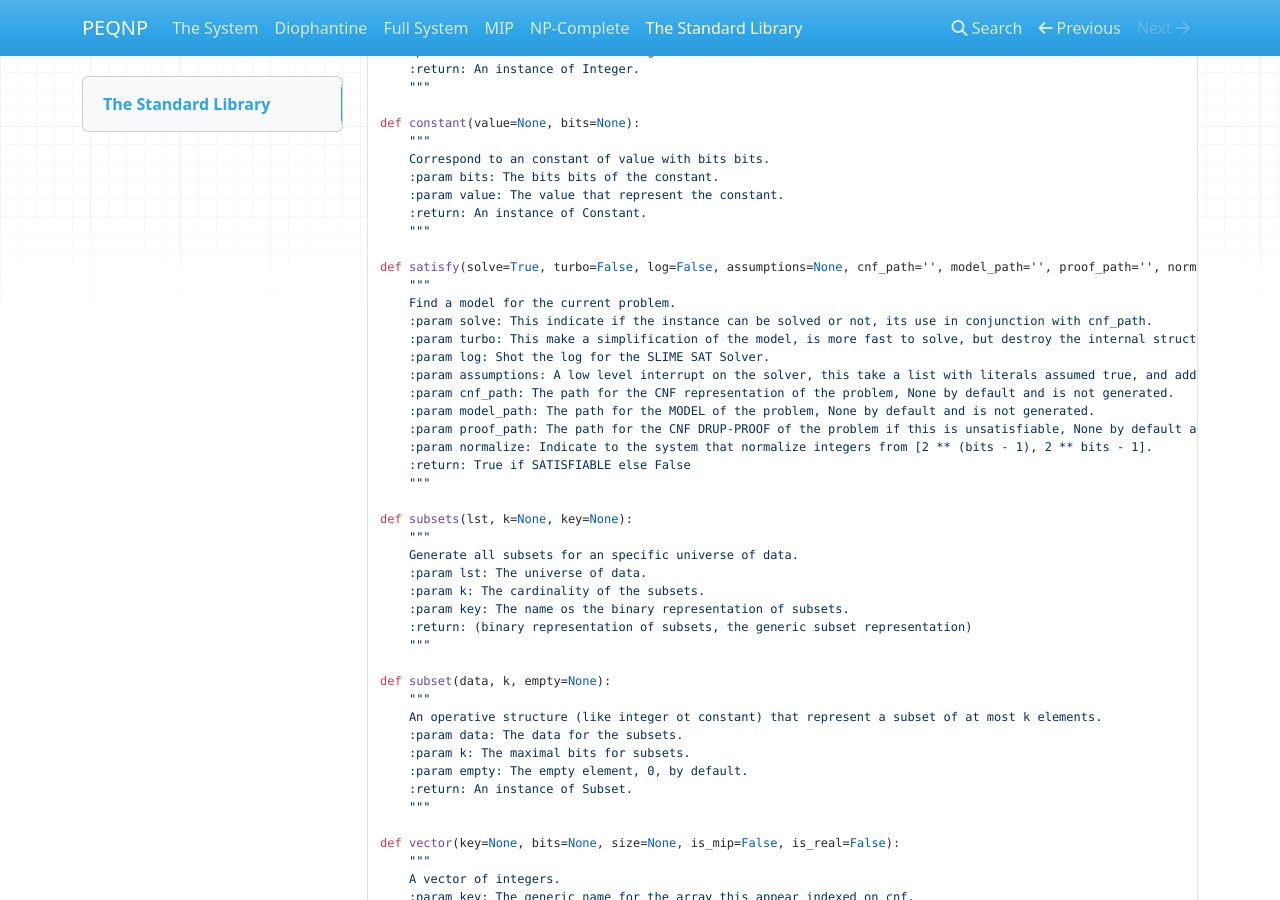
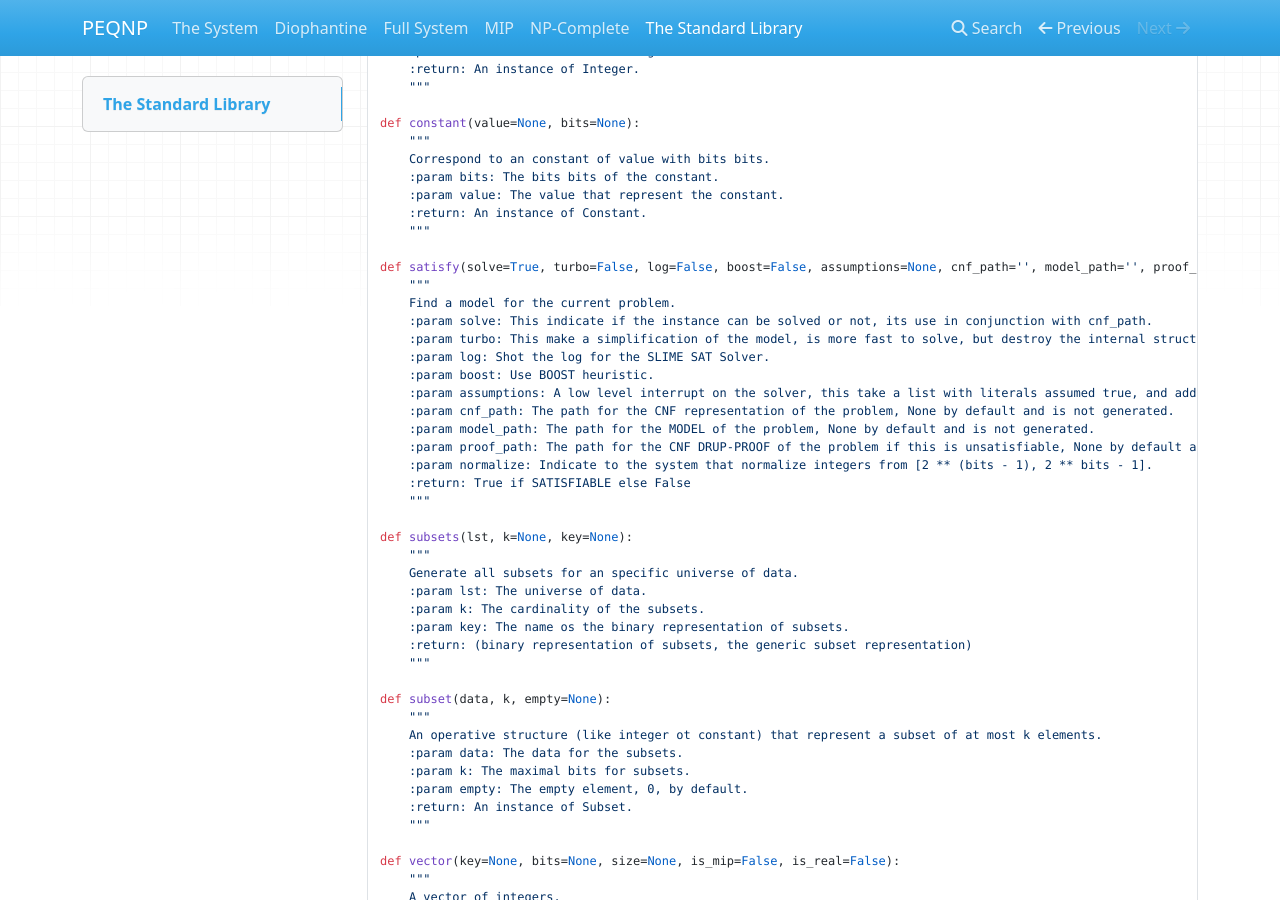
Before and after one commit to maxtuno/PEQNP, an MkDocs documentation site: the page built from docs/stdlib.md, in a window 1280 px wide and 900 px high, scrolled down 591 px. Built offline with MkDocs 1.6.1, drawn with Linux system fonts in a browser that asks for light colours; nearby versions of some CDN libraries; a script that is not in the unit is left out.

Commit message:
Update stdlib.md

```diff
--- a/docs/stdlib.md
+++ b/docs/stdlib.md
@@ -40,12 +40,13 @@ def constant(value=None, bits=None):
     :return: An instance of Constant.
     """
 
-def satisfy(solve=True, turbo=False, log=False, assumptions=None, cnf_path='', model_path='', proof_path='', normalize=False):
+def satisfy(solve=True, turbo=False, log=False, boost=False, assumptions=None, cnf_path='', model_path='', proof_path='', normalize=False):
     """
     Find a model for the current problem.
     :param solve: This indicate if the instance can be solved or not, its use in conjunction with cnf_path.
     :param turbo: This make a simplification of the model, is more fast to solve, but destroy the internal structure of the problem, need regenerate, and gent only one solution.
     :param log: Shot the log for the SLIME SAT Solver.
+    :param boost: Use BOOST heuristic.
     :param assumptions: A low level interrupt on the solver, this take a list with literals assumed true, and add to the hig level model.
     :param cnf_path: The path for the CNF representation of the problem, None by default and is not generated.
     :param model_path: The path for the MODEL of the problem, None by default and is not generated.
```
